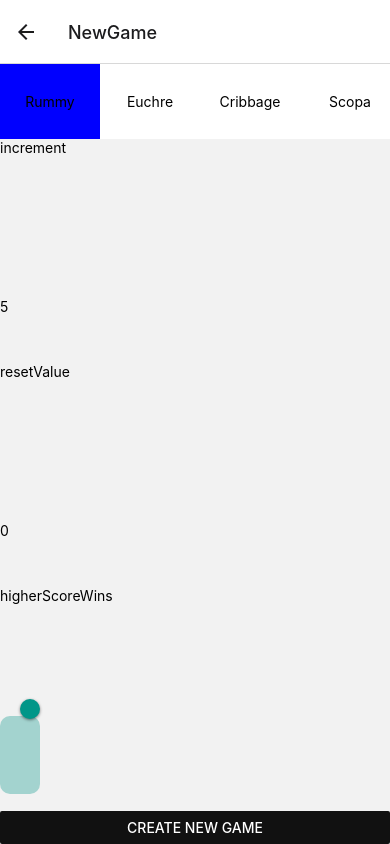
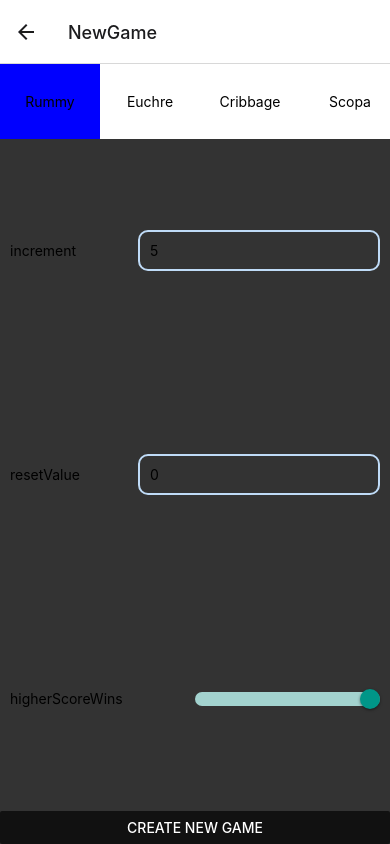
Before and after one commit to nazhot/Score_Counter, a React Native app: screen /NewGame in a window 390 px wide. Built offline with nearby package versions, Linux system fonts and the light colour scheme.

Commit message:
Changing Input Design
Messing around with how the input with label parts should look, focusing
on making them left and right oriented (at least in the NewGameScreen),
rather than having them be in specific places and the label being below
the input box like on the PlayerScreen.

```diff
--- a/components/InputWithLabel.js
+++ b/components/InputWithLabel.js
@@ -23,7 +23,7 @@ function getInputComponent(value, onChange, style) {
         case "boolean":
             return (
                 <Switch
-                style={style}
+                style={[style, {borderWidth: 0, padding: 0}]}
                 value={value}
                 onValueChange={onChange}
                 />
--- a/components/NewGameScreen.js
+++ b/components/NewGameScreen.js
@@ -9,6 +9,7 @@ import { useState } from "react";
 const styles = StyleSheet.create({
     container: {
         flex: 1,
+        backgroundColor: "#333",
     },
     topPanel: {
         flex: 1,
@@ -27,9 +28,17 @@ const styles = StyleSheet.create({
 const inputStyles = StyleSheet.create({
     container: {
         flex: 1,
+        padding: 10,
+        flexDirection: "row",
+        alignItems: "center",
     },
     input: {
         flex: 1,
+        borderColor: "#BFDBF7",
+        borderWidth: 2,
+        borderRadius: 10,
+        padding: 10,
+
     },
     text: {
         flex: 1,
```
